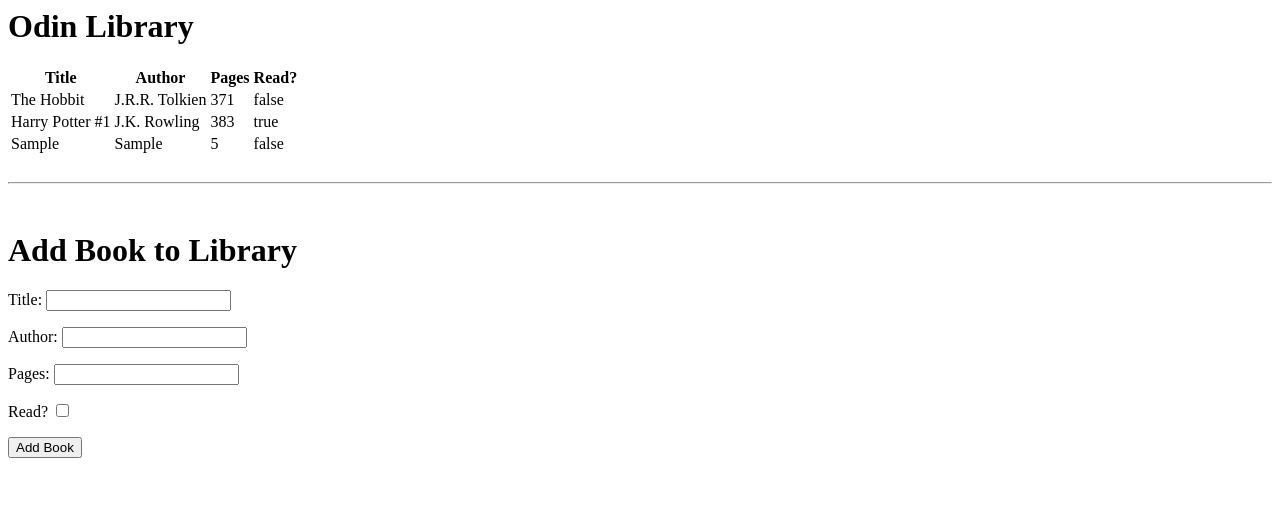
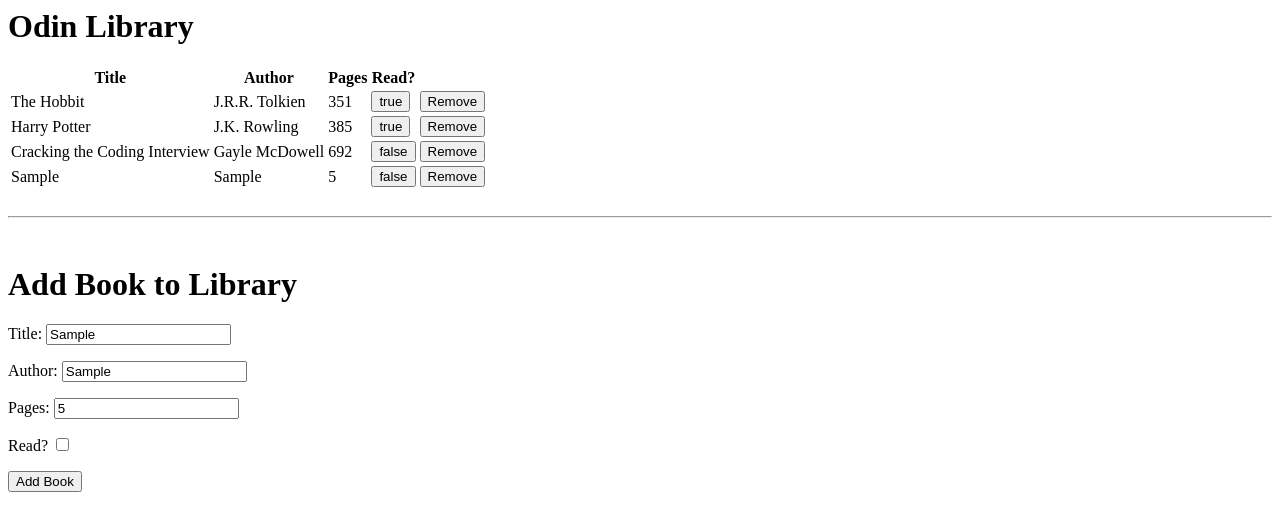
Before and after one commit to mindovermiles262/odin-js-lessons, a plain HTML site: page index.html in a window 1280 px wide. Both pictures are taken after typing "Sample", "Sample", "5" into the empty fields and a click on the button "Add Book". Drawn offline with Linux system fonts and the light colour scheme.

Commit message:
working library

```diff
--- a/index.html
+++ b/index.html
@@ -11,6 +11,7 @@
 				<th>Author</th>
 				<th>Pages</th>
 				<th>Read?</th>
+        <th></th>
 			</thead>
 			<tbody id='table-books'>
 			</tbody>
--- a/library.js
+++ b/library.js
@@ -9,48 +9,89 @@ function Book(title, author, pages, read) {
 	this.author = author
 	this.pages = pages
 	this.read = read
+  this.slug = `${title.split(' ').join('_')}-${pages}`
 }
 
-function newBook(library) {
-	let title = document.getElementById('new-title').value;
-	let author = document.getElementById('new-author').value;
-	let pages = document.getElementById('new-pages').value;
-	let read = document.getElementById('new-read').checked;
-	addBookToLibrary(new Book(title, author, pages, read))
-	render(library)
+function addBookToLibrary(book, library) {
+  library.push(book)
 }
 
-function clearForm() {
-	addBookForm[0].value = ''
-	addBookForm[1].value = ''
-	addBookForm[2].value = ''
-	addBookForm[3].checked = false;
+const hobbit = new Book('The Hobbit', 'J.R.R. Tolkien', 351, true)
+const harryPotter = new Book('Harry Potter', 'J.K. Rowling', 385, true)
+const codingInterview = new Book('Cracking the Coding Interview', 'Gayle McDowell', 692, false)
+
+addBookToLibrary(hobbit, myLibrary)
+addBookToLibrary(harryPotter, myLibrary)
+addBookToLibrary(codingInterview, myLibrary)
+
+function render(library) {
+  // Delete all books from table
+  while(booksTable.firstChild) {
+    booksTable.removeChild(booksTable.firstChild);
+  }
+
+  // Add books in library to table
+  myLibrary.forEach( book => {
+    const newRow = booksTable.insertRow(-1);
+    newRow.id = `${book.slug}`
+    newRow.insertCell(0).innerText = book.title;
+    newRow.insertCell(1).innerText = book.author;
+    newRow.insertCell(2).innerText = book.pages;
+    newRow.insertCell(3).innerHTML = `<button class="toggle">${book.read}</button>`;
+    newRow.insertCell(4).innerHTML = "<button class='remove'>Remove</button>"
+  })
+
+  // Toggle Book Read
+  let toggleReadButtons = document.getElementsByClassName('toggle');
+  toggleReadButtons = Array.from(toggleReadButtons)
+  toggleReadButtons.forEach(function(button) {
+    button.addEventListener('click', function(book) {
+      bookId = book.target.parentNode.parentNode.id
+      toggleReadStatus(bookId)
+      render(myLibrary)
+    })
+  })
+
+  // Remove books from library
+  let removeBookButtons = document.getElementsByClassName('remove');
+  removeBookButtons = Array.from(removeBookButtons);
+  removeBookButtons.forEach(function(button) {
+    button.addEventListener('click', function(book) {
+      bookId = book.target.parentNode.parentNode.id
+      removeBook(bookId)
+      render(myLibrary)
+    })
+  })
+}
+
+function toggleReadStatus(bookId) {
+  myLibrary.forEach(function(book) {
+    if (book.slug === bookId) {
+      let currentStatus = book.read
+      book.read = !currentStatus
+    }
+  })
+}
+
+function removeBook(bookId) {
+  myLibrary.forEach(function(book) {
+    if (book.slug === bookId) {
+      let index = myLibrary.indexOf(book)
+      if (index >=0) {
+        myLibrary.splice(index, 1);
+      }
+    }
+  })
 }
 
 submitBookButton.addEventListener('click', function() {
-	newBook(myLibrary)
-	clearForm()
+  const title = document.getElementById('new-title').value;
+  const author = document.getElementById('new-author').value;
+  const pages = document.getElementById('new-pages').value;
+  const read = document.getElementById('new-read').checked;
+  const addedBook = new Book(title, author, pages, read)
+  addBookToLibrary(addedBook, myLibrary)
+  render(myLibrary)
 })
 
-function addBookToLibrary(book) {
-	myLibrary.push(book)
-}
-
-function addBookToTable(book) {
-	var newRow = booksTable.insertRow(-1);
-	var newTitle = newRow.insertCell(0).innerText = book.title;
-	var newAuthor = newRow.insertCell(1).innerText = book.author;
-	var newPages = newRow.insertCell(2).innerText = book.pages;
-	var newReadStatus = newRow.insertCell(3).innerText = book.read;
-}
-
-function render(library) {
-	booksTable.innerHTML = ''
-	library.forEach(function(book) {
-		addBookToTable(book);
-	})
-}
-
-addBookToLibrary(new Book('The Hobbit', 'J.R.R. Tolkien', 371, false))
-addBookToLibrary(new Book('Harry Potter #1', 'J.K. Rowling', 383, true))
 render(myLibrary)
```
